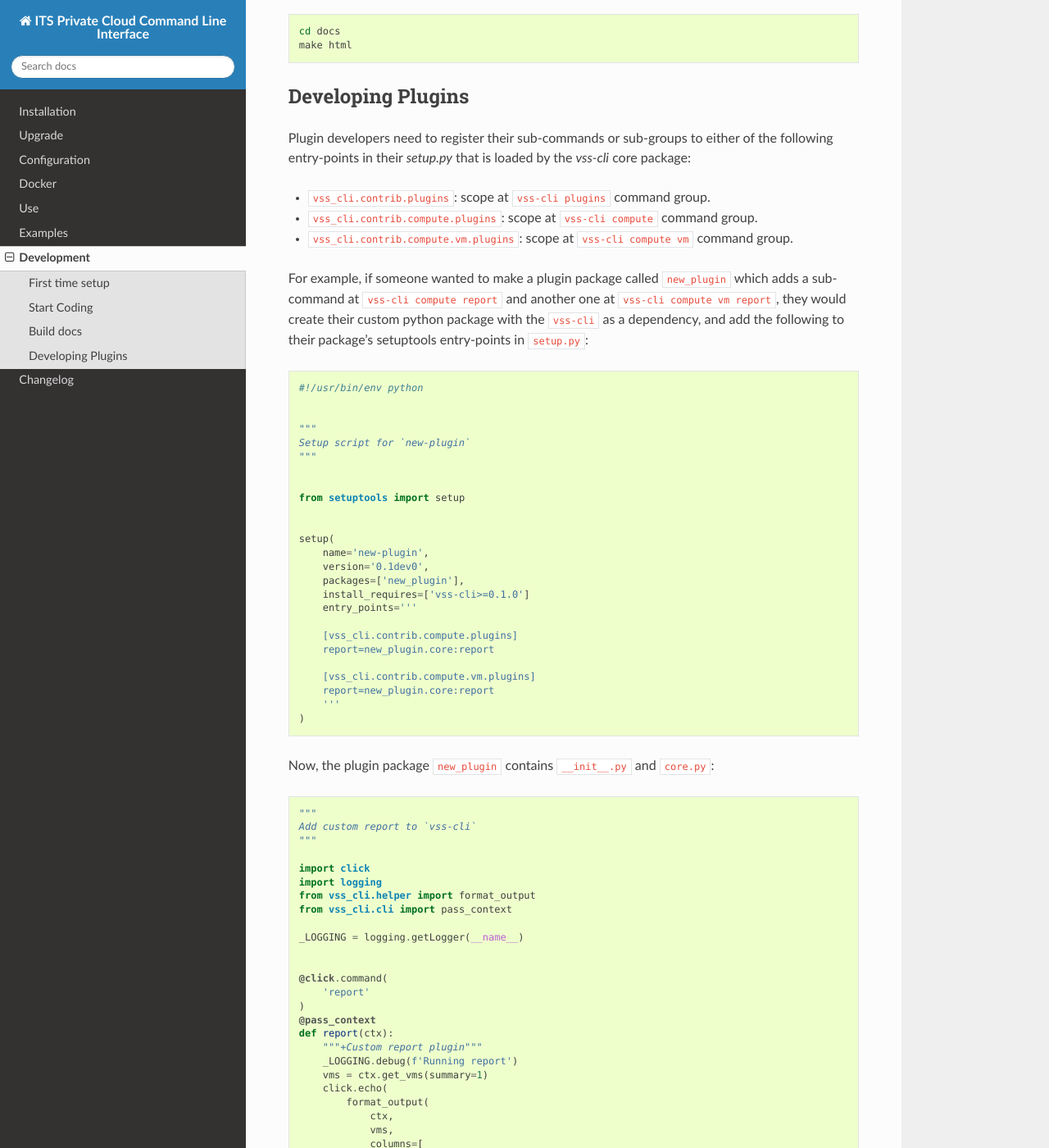
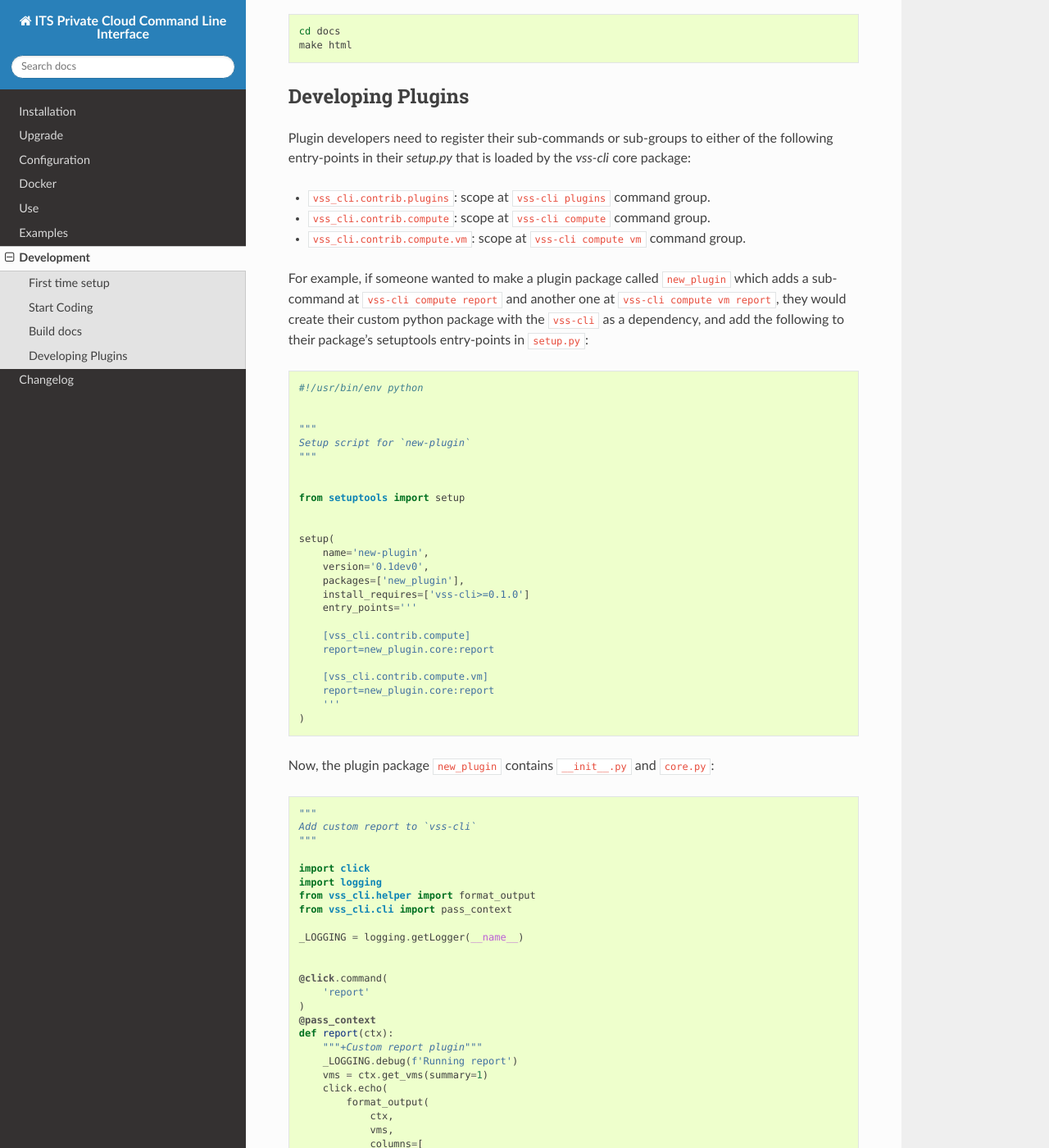
Before and after one commit to EIS-ITS/vss-cli, a Sphinx documentation site: the page built from docs/development.rst, in a window 1280 px wide and 1400 px high, scrolled down 1501 px. Shown: the whole window at 82% size. Built offline with Sphinx 7.4.7 and the Read the Docs theme 2.0.0, drawn with Linux system fonts in a browser that asks for light colours; the version number could not be read and is left out.

Commit message:
Update docs/development.rst, vss_cli/plugins/compute.py, vss_cli/plugins/compute_plugins/vm.py files

```diff
--- a/docs/development.rst
+++ b/docs/development.rst
@@ -83,8 +83,8 @@ Plugin developers need to register their sub-commands or sub-groups to either of
 in their `setup.py` that is loaded by the `vss-cli` core package:
 
 - ``vss_cli.contrib.plugins``: scope at ``vss-cli plugins`` command group.
-- ``vss_cli.contrib.compute.plugins``: scope at ``vss-cli compute`` command group.
-- ``vss_cli.contrib.compute.vm.plugins``: scope at ``vss-cli compute vm`` command group.
+- ``vss_cli.contrib.compute``: scope at ``vss-cli compute`` command group.
+- ``vss_cli.contrib.compute.vm``: scope at ``vss-cli compute vm`` command group.
 
 For example, if someone wanted to make a plugin package called ``new_plugin`` which adds a sub-command at
 ``vss-cli compute report`` and another one at ``vss-cli compute vm report``, they would create their
@@ -111,10 +111,10 @@ entry-points in ``setup.py``:
         install_requires=['vss-cli>=0.1.0']
         entry_points='''
 
-        [vss_cli.contrib.compute.plugins]
+        [vss_cli.contrib.compute]
         report=new_plugin.core:report
 
-        [vss_cli.contrib.compute.vm.plugins]
+        [vss_cli.contrib.compute.vm]
         report=new_plugin.core:report
         '''
     )
```
Also changed, not shown: 2 other files.
